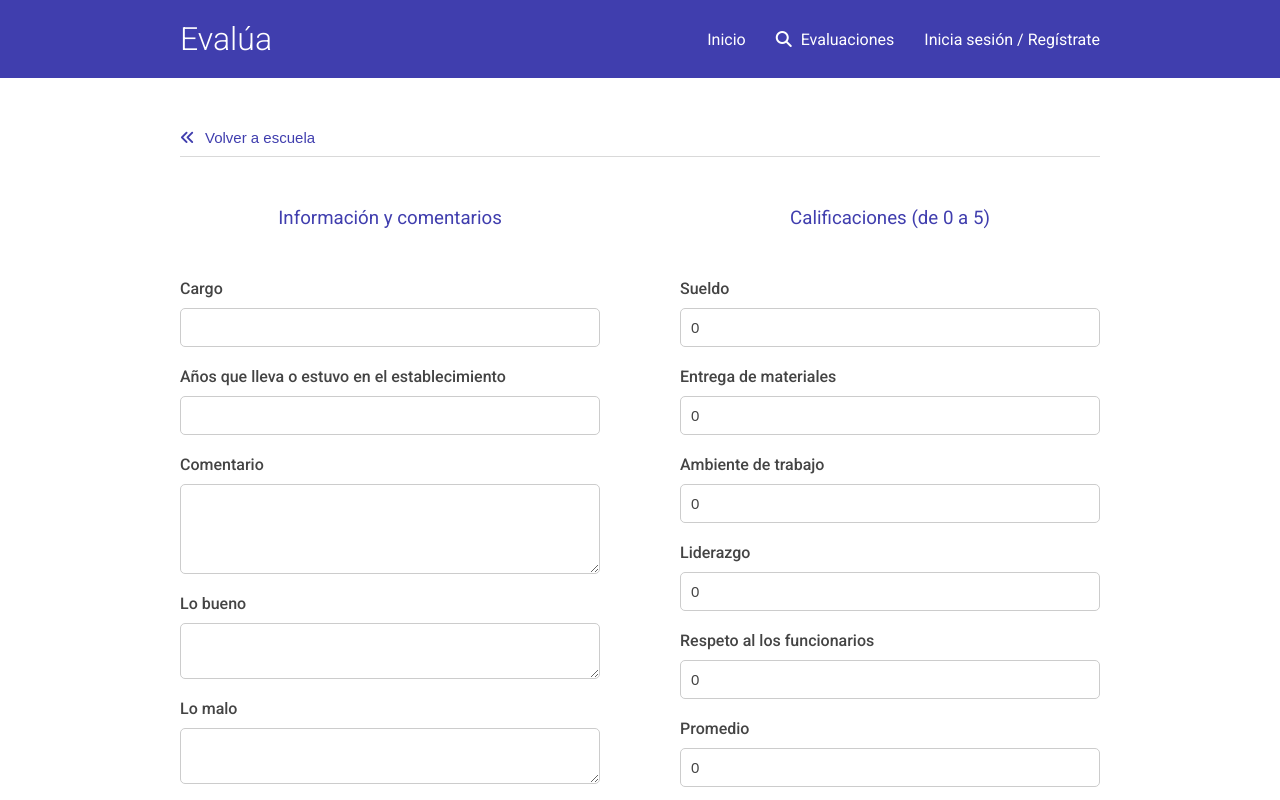
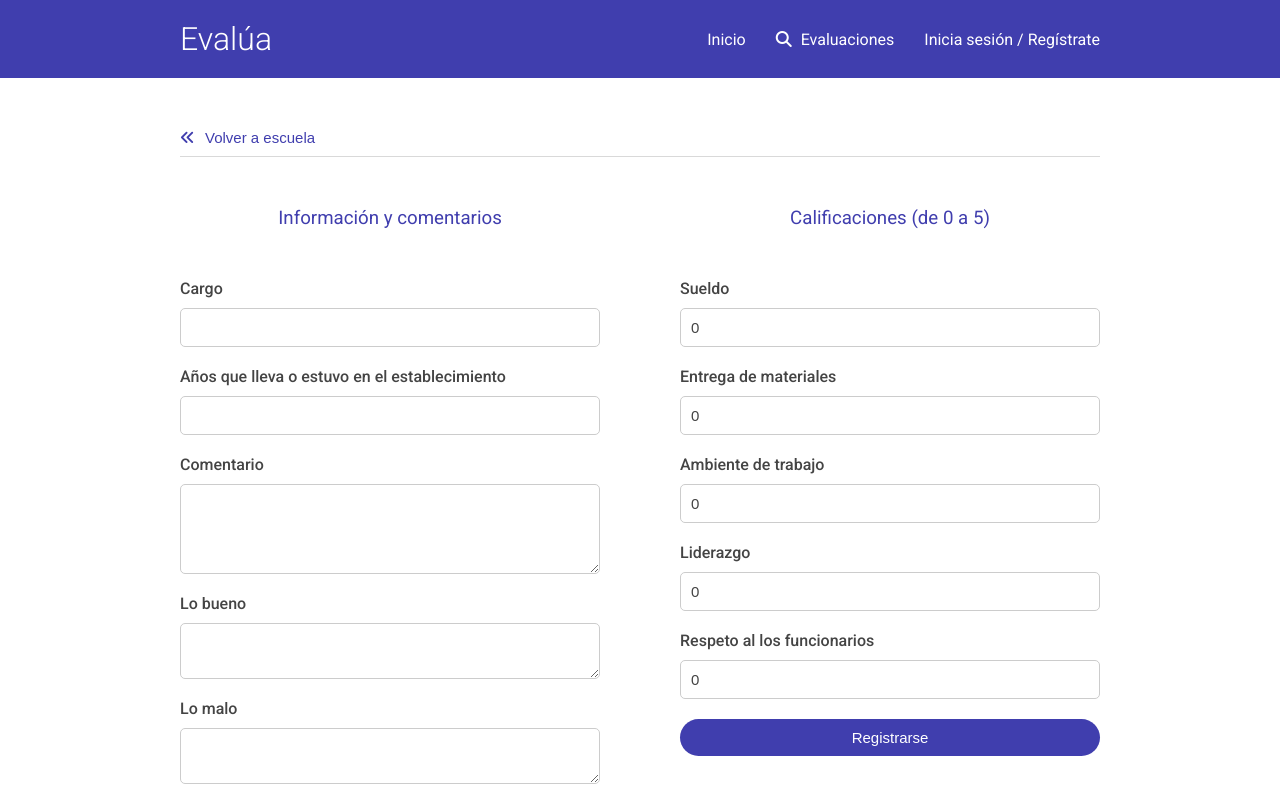
Before and after one commit to sebafrugar/Evalua, a React (Create React App) app in the folder client/: page /create-review/1 in a window 1280 px wide. Shown: the top 800 px of the page. Built offline with nearby package versions, Linux system fonts and the light colour scheme.

Commit message:
cambios en formulario review

```diff
--- a/client/src/components/ReviewForm.js
+++ b/client/src/components/ReviewForm.js
@@ -180,9 +180,6 @@ const ReviewForm = () => {
                                         <label htmlFor="Respeto al los funcionarios">Respeto al los funcionarios</label>
                                         <Field id='respetoalosfuncionarios' type="number" max="5" min="0" step="0.1" name='respetoalosfuncionarios' />
                                         {errors.respetoalosfuncionarios && touched.respetoalosfuncionarios && <p>{errors.respetoalosfuncionarios}</p>}
-                                        <label htmlFor="Promedio">Promedio</label>
-                                        <Field id='promedio' type="number" max="5" min="0" step="0.1" name='promedio' />
-                                        {errors.promedio && touched.promedio && <p>{errors.promedio}</p>}
                                         <button type="submit" disabled={Object.values(errors).length > 0}>Registrarse</button>
                                     </div>
                                 </Form>
```
